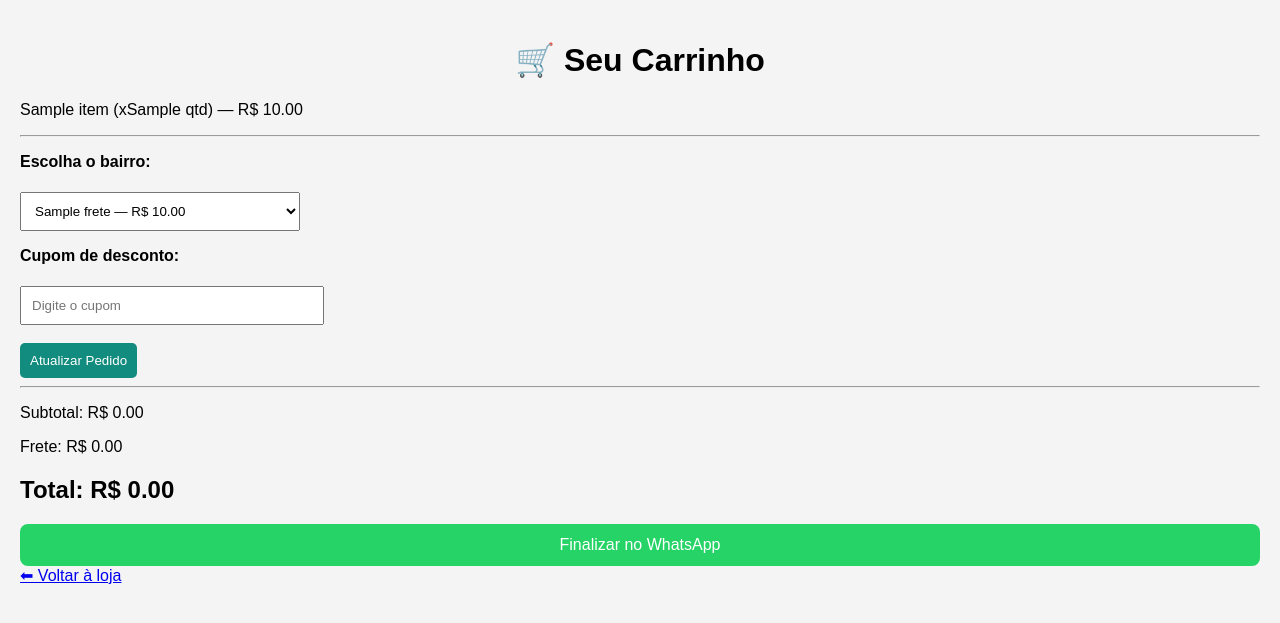
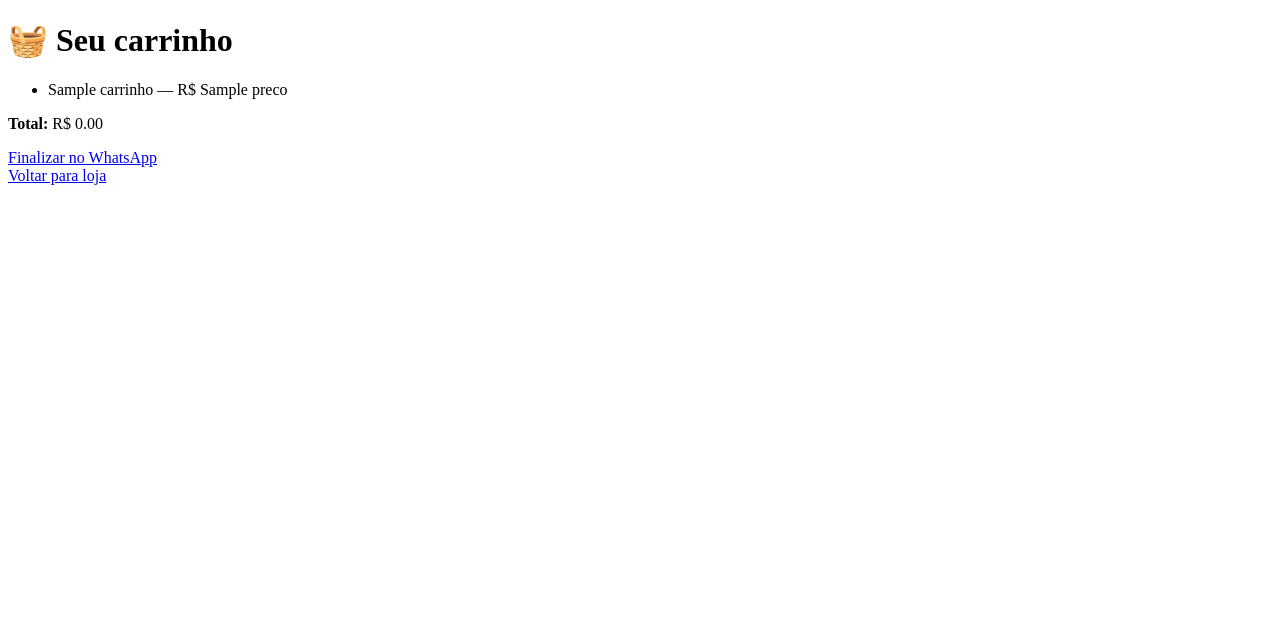
Before and after one commit to sheilalopesbjj/vitrine-suplementos, a Flask app: template templates/carrinho.html in a window 1280 px wide. Shown: the top 623 px of the page. Run offline with Flask 3, Linux system fonts and the light colour scheme; the template is opened without the code that fills it: most values are stand-ins (such as "Sample title", 1, 10 or a date in 2020).

Commit message:
Correção total Jinja + carrinho funcional

```diff
--- a/app.py
+++ b/app.py
@@ -1,9 +1,9 @@
-from flask import Flask, render_template, request, redirect, url_for, session
+from flask import Flask, render_template, redirect, url_for, session
 import json
 import os
 
 app = Flask(__name__)
-app.secret_key = "chave-secreta-carrinho"
+app.secret_key = "chave-super-secreta"
 
 ARQ_PRODUTOS = "produtos.json"
 
@@ -16,16 +16,8 @@ def carregar_produtos():
 
 
 def preco_para_float(valor):
-    """
-    Converte preço para float, aceitando:
-    49
-    49.90
-    '49,90'
-    '49.90'
-    """
     if isinstance(valor, (int, float)):
         return float(valor)
-
     valor = valor.replace("R$", "").strip()
     valor = valor.replace(",", ".")
     return float(valor)
@@ -43,13 +35,20 @@ def add(id_produto):
     produtos = carregar_produtos()
     carrinho = session.get("carrinho", [])
 
-    if id_produto < 0 or id_produto >= len(produtos):
-        return redirect(url_for("index"))
-
-    carrinho.append(produtos[id_produto])
-    session["carrinho"] = carrinho
+    if 0 <= id_produto < len(produtos):
+        carrinho.append(produtos[id_produto])
+        session["carrinho"] = carrinho
 
     return redirect(url_for("index"))
+
+
+@app.route("/carrinho")
+def carrinho():
+    carrinho = session.get("carrinho", [])
+
+    total = sum(preco_para_float(p["preco"]) for p in carrinho)
+
+    return render_template("carrinho.html", carrinho=carrinho, total=total)
 
 
 @app.route("/finalizar")
@@ -59,28 +58,24 @@ def finalizar():
     if not carrinho:
         return redirect(url_for("index"))
 
-    total = 0.0
-    for p in carrinho:
-        total += preco_para_float(p["preco"])
-
+    total = sum(preco_para_float(p["preco"]) for p in carrinho)
     desconto = 10.0
     frete = 15.0
     total_final = total - desconto + frete
 
-    mensagem = "Olá! Quero finalizar meu pedido:%0A%0A"
+    msg = "Olá! Quero finalizar meu pedido:%0A%0A"
+    for p in carrinho:
+        msg += f"- {p['nome']} (R$ {p['preco']})%0A"
 
-    for p in carrinho:
-        mensagem += f"- {p['nome']} (R$ {p['preco']})%0A"
-
-    mensagem += f"%0ATotal: R$ {total:.2f}"
-    mensagem += f"%0ADesconto: R$ {desconto:.2f}"
-    mensagem += f"%0AFrete: R$ {frete:.2f}"
-    mensagem += f"%0ATotal final: R$ {total_final:.2f}"
+    msg += f"%0ATotal: R$ {total:.2f}"
+    msg += f"%0ADesconto: R$ {desconto:.2f}"
+    msg += f"%0AFrete: R$ {frete:.2f}"
+    msg += f"%0ATotal final: R$ {total_final:.2f}"
 
     session["carrinho"] = []
 
     whatsapp = "5522981106356"
-    return redirect(f"https://wa.me/{whatsapp}?text={mensagem}")
+    return redirect(f"https://wa.me/{whatsapp}?text={msg}")
 
 
 if __name__ == "__main__":
--- a/templates/carrinho.html
+++ b/templates/carrinho.html
@@ -3,55 +3,27 @@
 <head>
     <meta charset="UTF-8">
     <title>Carrinho</title>
-    <link rel="stylesheet" href="/static/style.css">
 </head>
 <body>
 
-<h1>🛒 Seu Carrinho</h1>
+<h1>🧺 Seu carrinho</h1>
 
 {% if carrinho %}
-    {% for item in carrinho.values() %}
-        <p>{{ item.nome }} (x{{ item.qtd }}) — R$ {{ "%.2f"|format(item.preco * item.qtd) }}</p>
-    {% endfor %}
+    <ul>
+        {% for p in carrinho %}
+            <li>{{ p.nome }} — R$ {{ p.preco }}</li>
+        {% endfor %}
+    </ul>
 
-    <hr>
+    <p><strong>Total:</strong> R$ {{ "%.2f"|format(total) }}</p>
 
-    <form method="POST">
-        <p><strong>Escolha o bairro:</strong></p>
-        <select name="bairro">
-            {% for nome, valor in fretes.items() %}
-                <option value="{{ nome }}" {% if bairro == nome %}selected{% endif %}>
-                    {{ nome }} — R$ {{ "%.2f"|format(valor) }}
-                </option>
-            {% endfor %}
-        </select>
-
-        <p><strong>Cupom de desconto:</strong></p>
-        <input type="text" name="cupom" placeholder="Digite o cupom">
-
-        <br><br>
-        <button type="submit">Atualizar Pedido</button>
-    </form>
-
-    <hr>
-
-    <p>Subtotal: R$ {{ "%.2f"|format(subtotal) }}</p>
-
-    {% if desconto > 0 %}
-        <p>Desconto: -R$ {{ "%.2f"|format(desconto) }}</p>
-    {% endif %}
-
-    <p>Frete: R$ {{ "%.2f"|format(frete) }}</p>
-
-    <h2>Total: R$ {{ "%.2f"|format(total) }}</h2>
-
-    <a class="botao finalizar" href="/finalizar">Finalizar no WhatsApp</a>
-
+    <a href="/finalizar">Finalizar no WhatsApp</a>
 {% else %}
     <p>Seu carrinho está vazio.</p>
 {% endif %}
 
-<a href="/">⬅ Voltar à loja</a>
+<br>
+<a href="/">Voltar para loja</a>
 
 </body>
 </html>
```
Also changed, not shown: produtos.json (+3 -9 lines), templates/index.html (+10 -65 lines).
